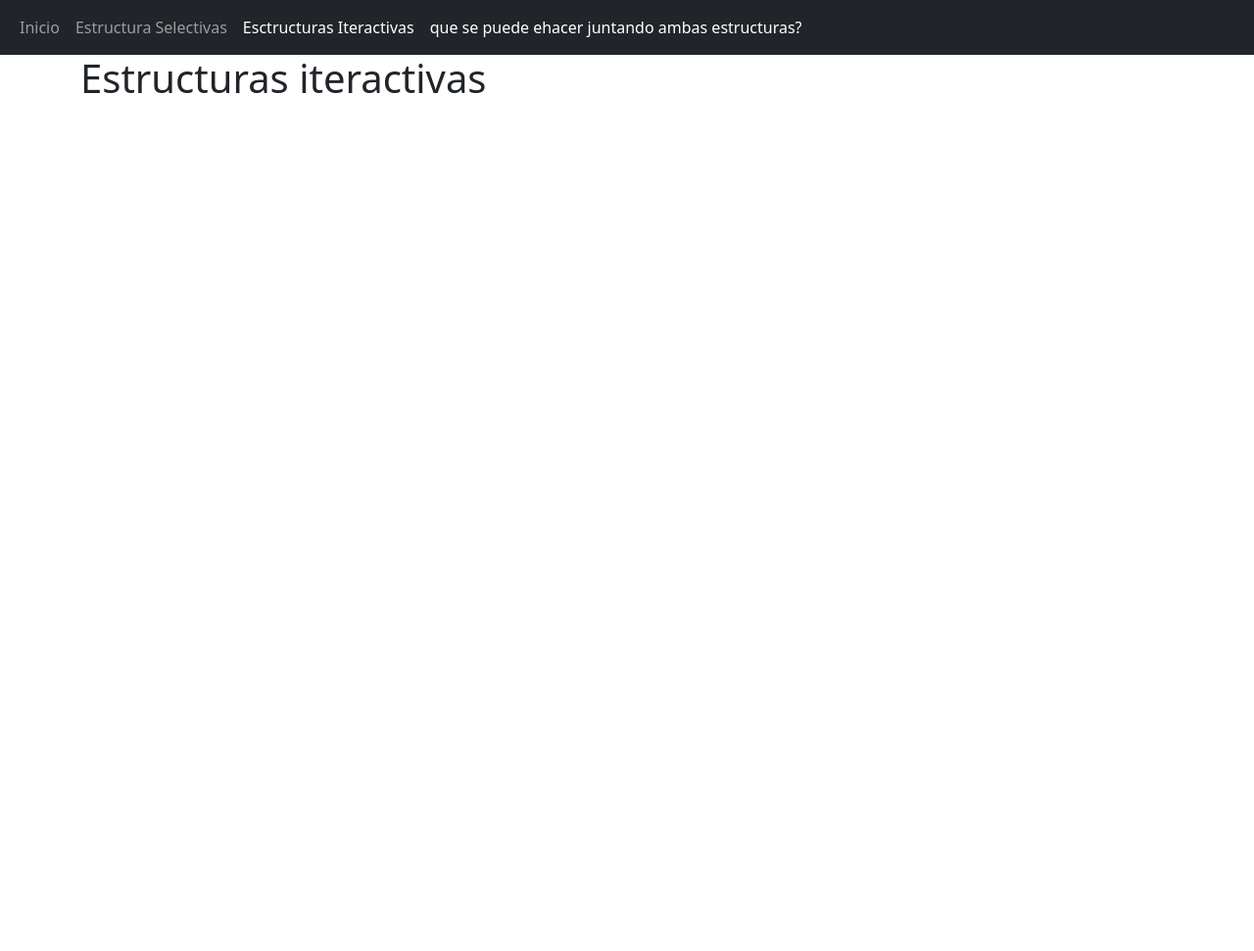
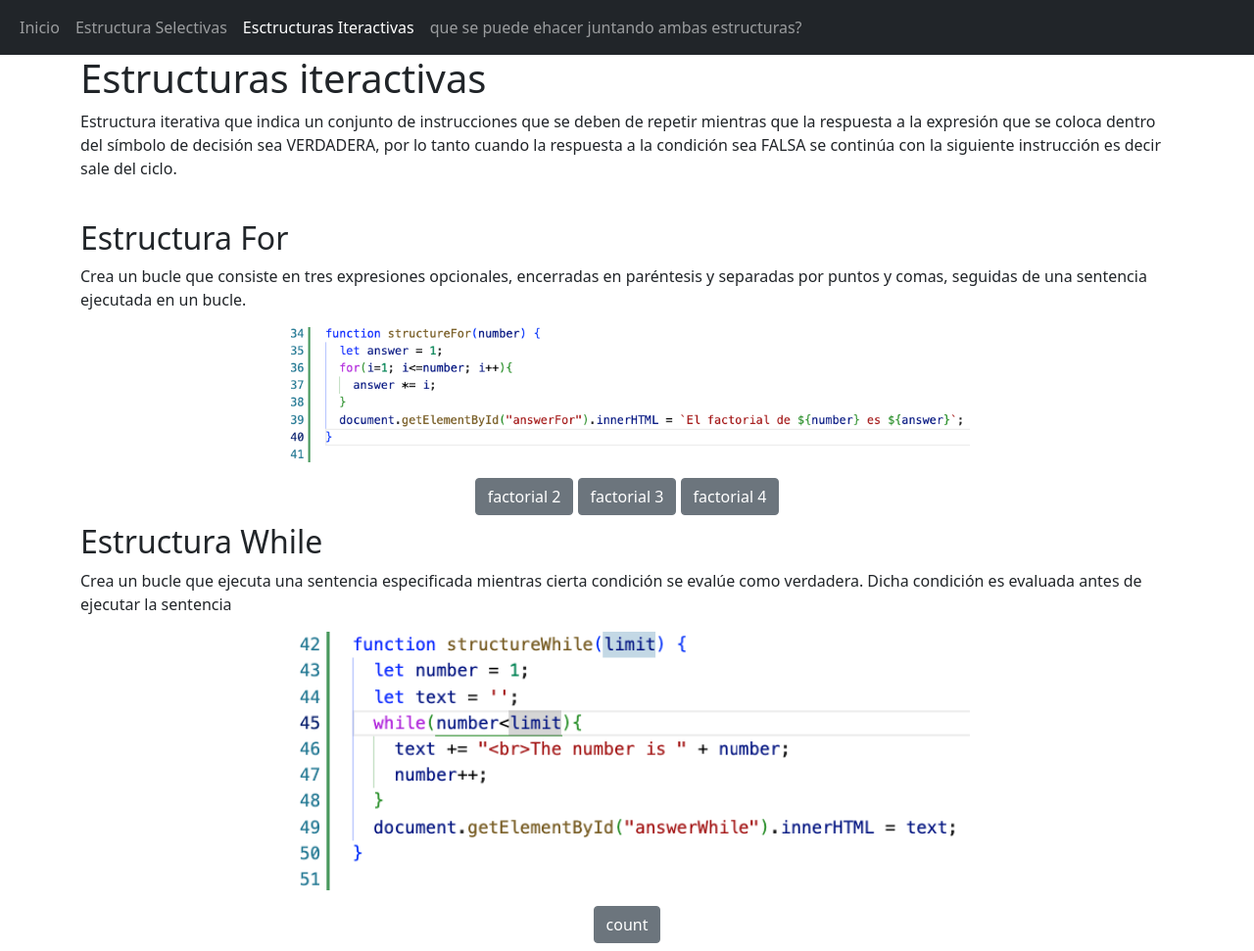
Before and after one commit to geovanny118/taller_03_moviles, a plain HTML site: page iteractive.html in a window 1280 px wide. Shown: the whole page at 98% size. Before the commit the page ends 800 px from the top, so only its background shows below. Drawn offline with nearby package versions, Linux system fonts and the light colour scheme.

Commit message:
se termina el taller 3

```diff
--- a/index.js
+++ b/index.js
@@ -14,3 +14,37 @@ function structureIfElse(request) {
     document.getElementById("answerStructureIfElse").style.display = "none";
   }
 }
+
+function structureSwitchCase(request) {
+  switch(request){
+    case 'red':
+      document.getElementById("answerStructureSwitch").style.color = 'red';
+      break;
+    case 'green':
+      document.getElementById("answerStructureSwitch").style.color = 'green';
+      break;
+    case 'blue':
+      document.getElementById("answerStructureSwitch").style.color = 'blue';
+      break;
+    default:
+      document.getElementById("answerStructureSwitch").style.color = 'black';
+  }
+}
+
+function structureFor(number) {
+  let answer = 1;
+  for(i=1; i<=number; i++){
+    answer *= i;
+  }
+  document.getElementById("answerFor").innerHTML = `El factorial de ${number} es ${answer}`;
+}
+
+function structureWhile(limit) {
+  let number = 1;
+  let text = '';
+  while(number<limit){
+    text += "<br>The number is " + number;
+    number++;
+  }
+  document.getElementById("answerWhile").innerHTML = text;
+}
--- a/iteractive.html
+++ b/iteractive.html
@@ -1,13 +1,17 @@
 <!DOCTYPE html>
 <html lang="en">
-
   <head>
     <meta charset="UTF-8" />
     <meta http-equiv="X-UA-Compatible" content="IE=edge" />
     <meta name="viewport" content="width=device-width, initial-scale=1.0" />
     <title>Taller 3</title>
-    <link href="https://cdn.jsdelivr.net/npm/bootstrap@5.0.2/dist/css/bootstrap.min.css" rel="stylesheet"
-        integrity="sha384-EVSTQN3/azprG1Anm3QDgpJLIm9Nao0Yz1ztcQTwFspd3yD65VohhpuuCOmLASjC" crossorigin="anonymous" />
+    <link
+      href="https://cdn.jsdelivr.net/npm/bootstrap@5.0.2/dist/css/bootstrap.min.css"
+      rel="stylesheet"
+      integrity="sha384-EVSTQN3/azprG1Anm3QDgpJLIm9Nao0Yz1ztcQTwFspd3yD65VohhpuuCOmLASjC"
+      crossorigin="anonymous"
+    />
+    <link rel="stylesheet" href="style.css" />
   </head>
 
   <body>
@@ -16,31 +20,128 @@
         <div class="collapse navbar-collapse" id="navbarSupportedContent">
           <ul class="navbar-nav me-auto mb-2 mb-lg-0">
             <li class="nav-item">
-                        <a class="nav-link" aria-current="page" href="index.html">Inicio</a>
+              <a class="nav-link" aria-current="page" href="index.html"
+                >Inicio</a
+              >
             </li>
             <li class="nav-item">
-                        <a class="nav-link" aria-current="page" href="selective.html">Estructura Selectivas</a>
+              <a class="nav-link" aria-current="page" href="selective.html"
+                >Estructura Selectivas</a
+              >
             </li>
             <li class="nav-item">
-                        <a class="nav-link active" aria-current="page" href="iteractive.html">Esctructuras Iteractivas</a>
+              <a
+                class="nav-link active"
+                aria-current="page"
+                href="iteractive.html"
+                >Esctructuras Iteractivas</a
+              >
             </li>
 
             <li class="nav-item">
-                        <a class="nav-link active" aria-current="page" href="juego.html">que se puede ehacer juntando ambas estructuras?</a>
+              <a class="nav-link" aria-current="page" href="juego.html"
+                >que se puede ehacer juntando ambas estructuras?</a
+              >
             </li>
-
           </ul>
         </div>
       </div>
     </nav>
     <div class="container">
       <h1>Estructuras iteractivas</h1>
+      <div>
+        <p>
+          Estructura iterativa que indica un conjunto de instrucciones que se
+          deben de repetir mientras que la respuesta a la expresión que se
+          coloca dentro del símbolo de decisión sea VERDADERA, por lo tanto
+          cuando la respuesta a la condición sea FALSA se continúa con la
+          siguiente instrucción es decir sale del ciclo.
+        </p>
+      </div>
+
+      <br />
+      <section>
+        <h2>Estructura For</h2>
+        <div>
+          <p>
+            Crea un bucle que consiste en tres expresiones opcionales,
+            encerradas en paréntesis y separadas por puntos y comas, seguidas de
+            una sentencia ejecutada en un bucle.
+          </p>
+          <div class="answer-container">
+            <figure>
+              <img
+                src="images/img-04.png"
+                alt="example structure for"
+                width="700"
+              />
+            </figure>
+          </div>
+          <div class="answer-container">
+            <button
+              type="button"
+              class="btn btn-secondary"
+              onclick="structureFor(2)"
+            >
+              factorial 2
+            </button>
+            <button
+              type="button"
+              class="btn btn-secondary"
+              onclick="structureFor(3)"
+            >
+              factorial 3
+            </button>
+            <button
+              type="button"
+              class="btn btn-secondary"
+              onclick="structureFor(4)"
+            >
+              factorial 4
+            </button>
+            <div>
+              <h3 id="answerFor"></h3>
+            </div>
+          </div>
+        </div>
+      </section>
+      <section>
+        <h2>Estructura While</h2>
+        <div>
+          <p>
+            Crea un bucle que ejecuta una sentencia especificada mientras cierta condición se evalúe como verdadera. Dicha condición
+            es evaluada antes de ejecutar la sentencia
+          </p>
+          <div class="answer-container">
+            <figure>
+              <img
+                src="images/img-05.png"
+                alt="example structure for"
+                width="700"
+              />
+            </figure>
+          </div>
+          <div class="answer-container">
+            <button
+              type="button"
+              class="btn btn-secondary"
+              onclick="structureWhile(10)"
+            >
+              count
+            </button>
+            <div>
+              <h3 id="answerWhile"></h3>
+            </div>
+          </div>
+        </div>
+      </section>
     </div>
 
     <script src="index.js"></script>
-    <script src="https://cdn.jsdelivr.net/npm/bootstrap@5.0.2/dist/js/bootstrap.bundle.min.js"
+    <script
+      src="https://cdn.jsdelivr.net/npm/bootstrap@5.0.2/dist/js/bootstrap.bundle.min.js"
       integrity="sha384-MrcW6ZMFYlzcLA8Nl+NtUVF0sA7MsXsP1UyJoMp4YLEuNSfAP+JcXn/tWtIaxVXM"
-        crossorigin="anonymous"></script>
+      crossorigin="anonymous"
+    ></script>
   </body>
-
 </html>
```
Also changed, not shown: index.html (+1 -1 lines), selective.html (+54 -2 lines), images/img-01.png (added), images/img-02.png (added), images/img-03.png (added), images/img-04.png (added), images/img-05.png (added). Lines whose indentation alone changed are shown as unchanged.
